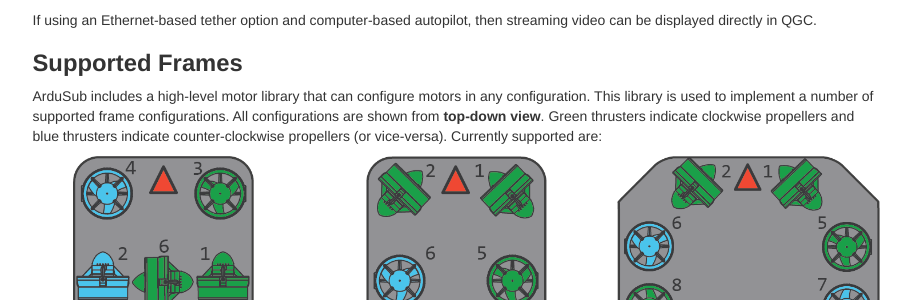
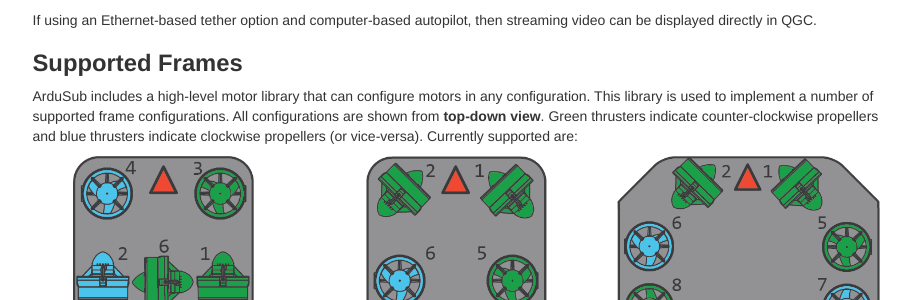
Before and after one commit to bluerobotics/retired-ardusub-docs, a Jekyll site: the page built from pages/introduction.md, in a window 1280 px wide and 900 px high, scrolled down 1898 px. Shown: the part 152-452 px from the top of the window, without its empty margins (330-1241 px from the left). Built offline with Jekyll 4.4.1, drawn with Linux system fonts in a browser that asks for light colours; nearby versions of some CDN libraries; some web fonts are replaced; comment, search, counter and statistics services are not loaded.

```diff
--- a/pages/introduction.md
+++ b/pages/introduction.md
@@ -84,7 +84,7 @@ If using an Ethernet-based tether option and computer-based autopilot, then stre
 
 ## Supported Frames
 
-ArduSub includes a high-level motor library that can configure motors in any configuration. This library is used to implement a number of supported frame configurations. All configurations are shown from **top-down view**. Green thrusters indicate clockwise propellers and blue thrusters indicate counter-clockwise propellers (or vice-versa). Currently supported are:
+ArduSub includes a high-level motor library that can configure motors in any configuration. This library is used to implement a number of supported frame configurations. All configurations are shown from **top-down view**. Green thrusters indicate counter-clockwise propellers and blue thrusters indicate clockwise propellers (or vice-versa). Currently supported are:
 
 <div class="row">
 	<div class="col-md-4">
```
